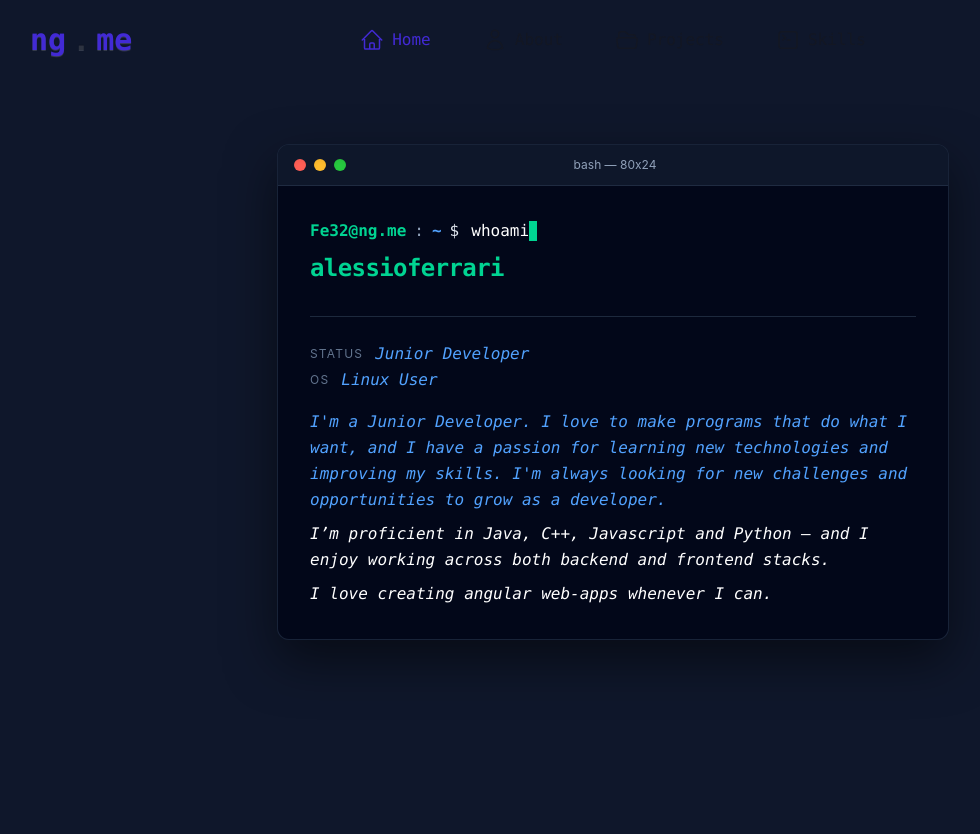
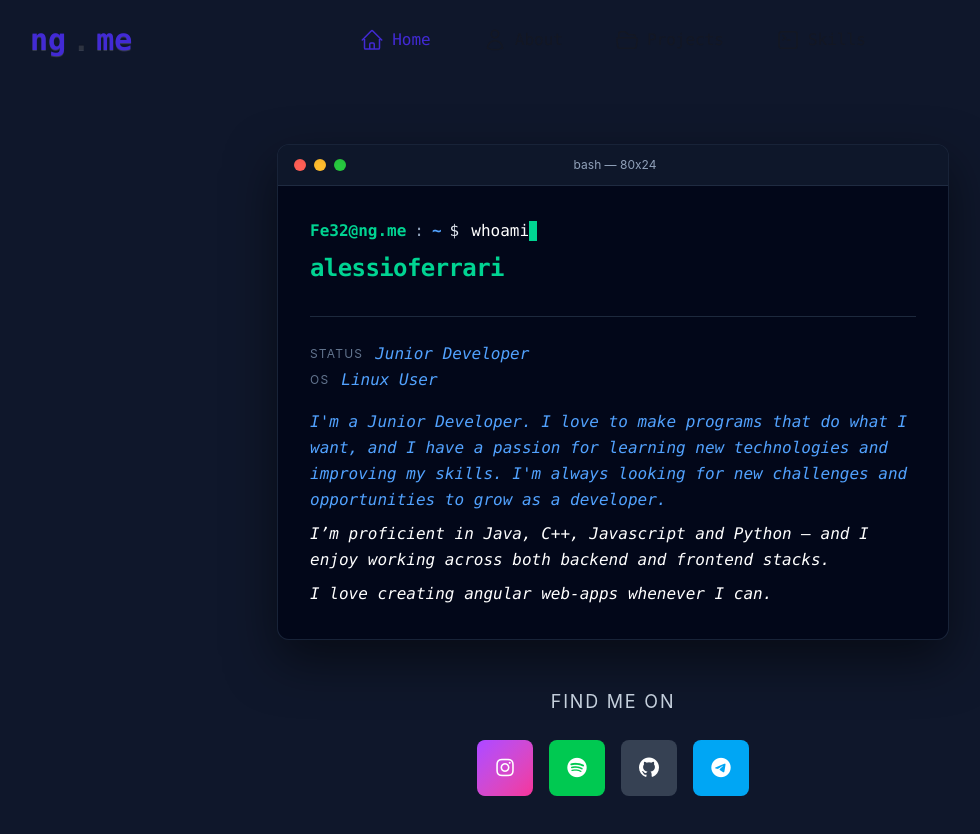
Before and after one commit to AlessioFerrari8/ng.me, an Angular app in the folder ng.me/: page /home in a window 1280 px wide. Shown: the top 834 px of the page, without its empty margins (27-1007 px from the left). Built offline with nearby package versions, Linux system fonts and the light colour scheme.

Commit message:
Feat: add social

```diff
--- a/ng.me/src/app/pages/home/home.html
+++ b/ng.me/src/app/pages/home/home.html
@@ -1,5 +1,6 @@
 <section class="min-h-screen flex flex-col items-center justify-start bg-slate-900 pt-16 px-6 pb-6 font-mono">
-  <div class="w-full max-w-2xl bg-slate-950/90 backdrop-blur-sm rounded-xl shadow-[0_20px_50px_rgba(0,0,0,0.5)] overflow-hidden border border-slate-700/50">
+  <div
+    class="w-full max-w-2xl bg-slate-950/90 backdrop-blur-sm rounded-xl shadow-[0_20px_50px_rgba(0,0,0,0.5)] overflow-hidden border border-slate-700/50">
 
     <!-- Terminal Header -->
     <div class="bg-slate-800/50 px-4 py-3 flex items-center justify-between border-b border-slate-700/50">
@@ -49,21 +50,66 @@
           opportunities to grow as a developer.
         </span>
         <span class="text-white italic">
-          I’m proficient in Java, C++, Javascript and Python — and I enjoy working across both backend and frontend stacks.
+          I’m proficient in Java, C++, Javascript and Python — and I enjoy working across both backend and frontend
+          stacks.
         </span>
         <span class="text-white italic">
           I love creating angular web-apps whenever I can.
         </span>
       </div>
+
+
+    </div>
+  </div>
+  <!-- Social Links Section -->
+  <div class="mt-12 flex flex-col items-center gap-6">
+    <p class="text-slate-300 text-lg uppercase tracking-widest font-sans">Find me on</p>
+    <div class="flex flex-wrap gap-4 justify-center">
+      <!-- Instagram -->
+      <a href="https://instagram.com" target="_blank" class="group">
+        <div class="w-14 h-14 rounded-lg bg-gradient-to-br from-purple-500 to-pink-500 flex items-center justify-center text-white text-xl hover:shadow-lg hover:shadow-pink-500/50 transition-all duration-300">
+          <i class="fa-brands fa-instagram"></i>
+        </div>
+      </a>
+
+      <!-- Spotify -->
+      <a href="https://open.spotify.com/user/31t4qy7ua67qcucc7hkw477e2r6u?si=491349af87854994" target="_blank" class="group">
+        <div class="w-14 h-14 rounded-lg bg-green-500 flex items-center justify-center text-white text-xl hover:shadow-lg hover:shadow-green-500/50 transition-all duration-300">
+          <i class="fa-brands fa-spotify"></i>
+        </div>
+      </a>
+
+      <!-- GitHub -->
+      <a href="https://github.com/AlessioFerrari8" target="_blank" class="group">
+        <div class="w-14 h-14 rounded-lg bg-gray-700 flex items-center justify-center text-white text-xl hover:shadow-lg hover:shadow-gray-500/50 transition-all duration-300">
+          <i class="fa-brands fa-github"></i>
+        </div>
+      </a>
+
+      <!-- Telegram -->
+      <a href="https://telegram.org" target="_blank" class="group">
+        <div class="w-14 h-14 rounded-lg bg-sky-500 flex items-center justify-center text-white text-xl hover:shadow-lg hover:shadow-sky-500/50 transition-all duration-300">
+          <i class="fa-brands fa-telegram"></i>
+        </div>
+      </a>
+
     </div>
   </div>
 </section>
 
 <style>
   @keyframes pulse {
-    0%, 100% { opacity: 1; }
-    50% { opacity: 0; }
+
+    0%,
+    100% {
+      opacity: 1;
+    }
+
+    50% {
+      opacity: 0;
+    }
   }
+
   .animate-pulse {
     animation: pulse 1s cubic-bezier(0.4, 0, 0.6, 1) infinite;
   }
```
